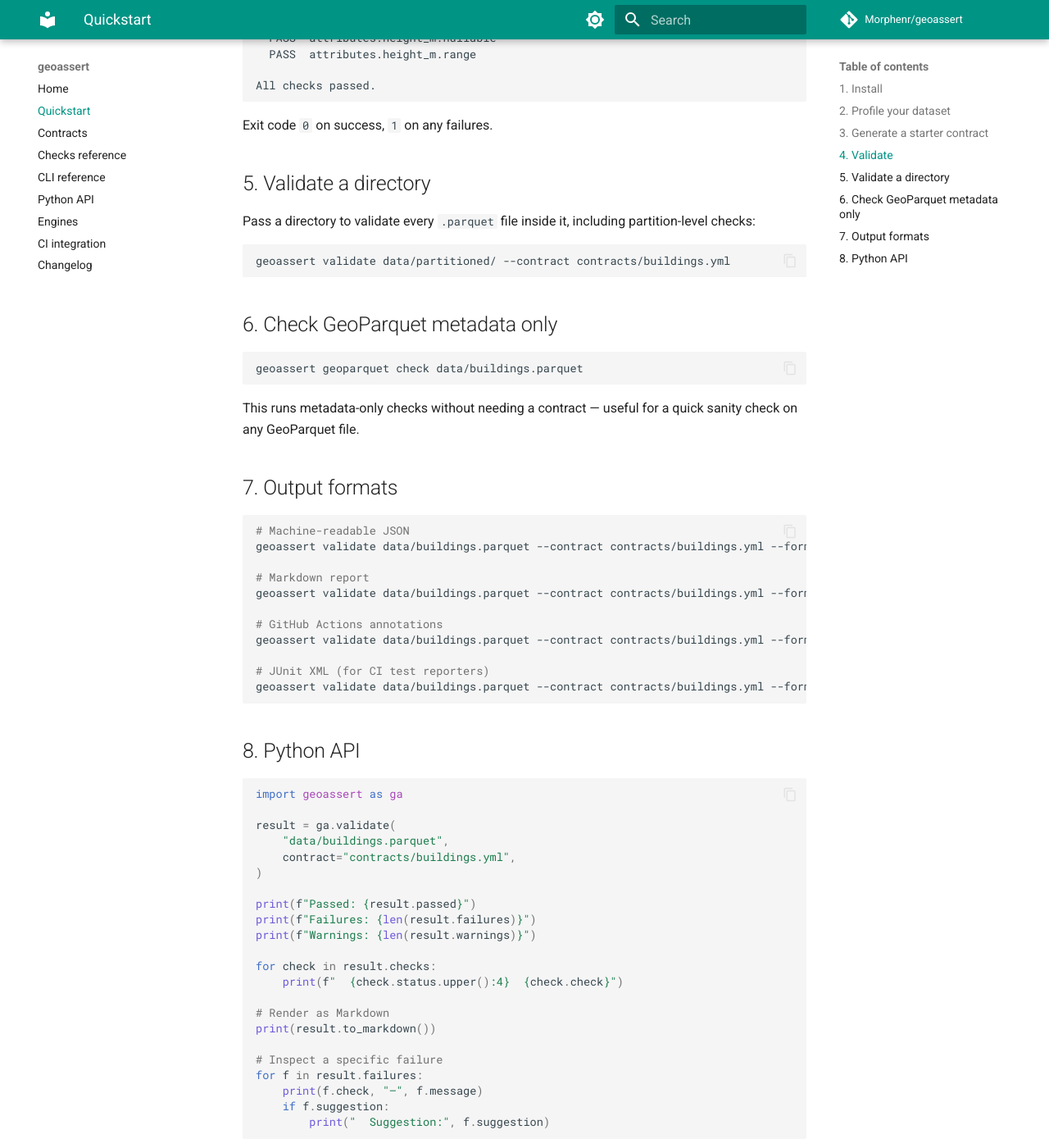
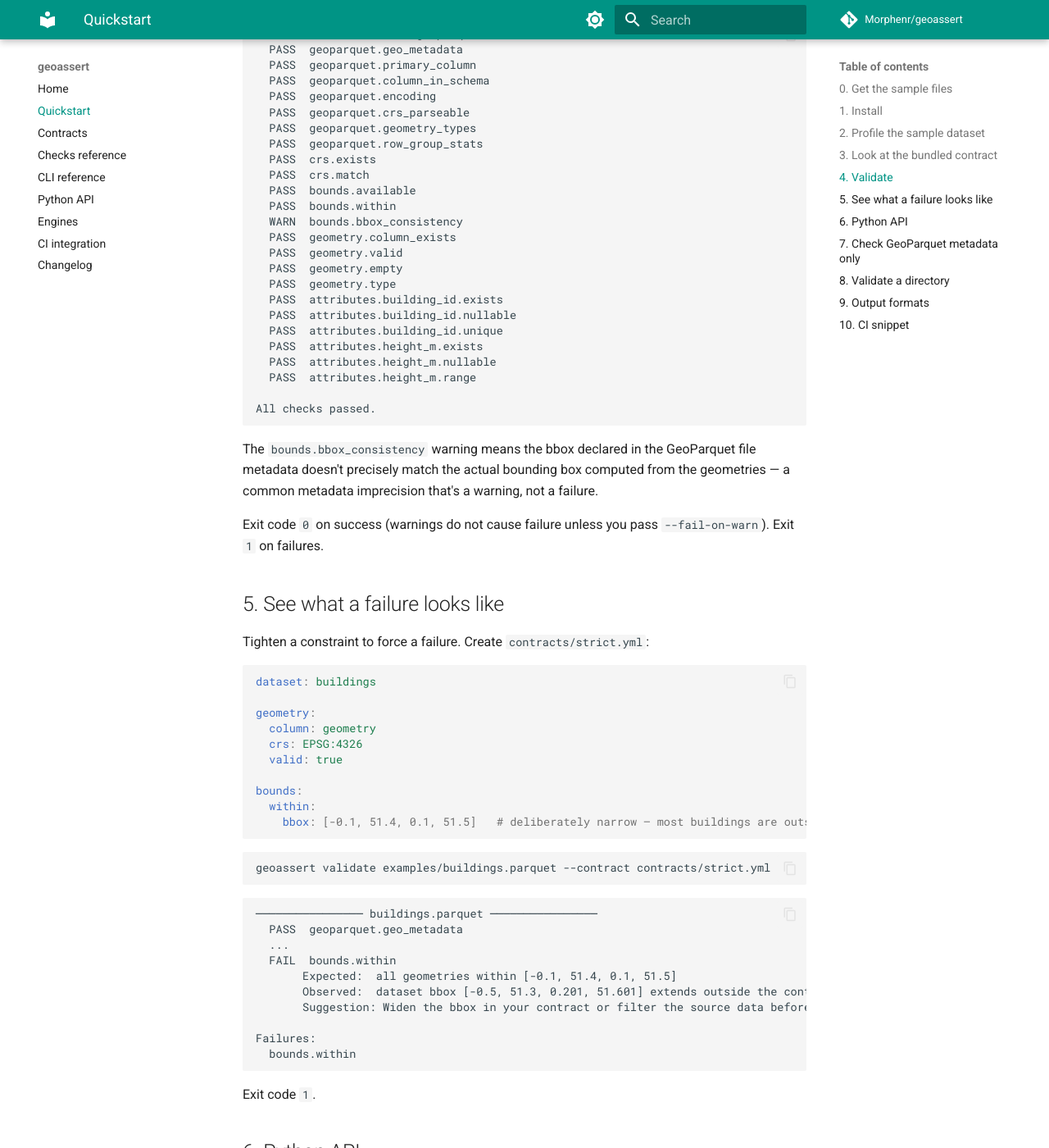
Before and after one commit to Morphenr/geoassert, an MkDocs documentation site: the page built from docs/quickstart.md, in a window 1280 px wide and 1400 px high, scrolled down 1986 px. Shown: the whole window at 82% size. Built offline with MkDocs 1.6.1 and Material for MkDocs 9.7.7, drawn with Linux system fonts in a browser that asks for light colours; comment, search, counter and statistics services are not loaded; some of the changed text lies outside the part shown.

Commit message:
docs: searchable README, reproducible quickstart, bundled example dataset
Rewrites the README and docs landing page for better discoverability
("validate GeoParquet files" appears in the first line). Adds a bundled
120-row GeoParquet sample and matching contract under examples/ so every
quickstart command is fully reproducible from a fresh clone. Updates the
roadmap to reflect v0.1–v0.4 shipped status.

Co-Authored-By: Claude Sonnet 4.6 <noreply@anthropic.com>

````diff
--- a/docs/quickstart.md
+++ b/docs/quickstart.md
@@ -1,6 +1,21 @@
 # Quickstart
 
-This guide walks through the typical `geoassert` workflow: profile a dataset, generate a contract, validate it, and integrate with CI.
+This guide is fully reproducible. A sample GeoParquet file and matching contract are bundled in the repository — every command below runs against them out of the box.
+
+## 0. Get the sample files
+
+Clone the repo to get `examples/buildings.parquet` and `examples/buildings_contract.yml`:
+
+```bash
+git clone https://github.com/Morphenr/geoassert
+cd geoassert
+```
+
+Or regenerate the sample dataset yourself (requires only `pyarrow`):
+
+```bash
+python scripts/make_demo_data.py
+```
 
 ## 1. Install
 
@@ -10,40 +25,35 @@ pip install "geoassert[shapely]"
 
 The `shapely` extra enables geometry validity, type, and bbox consistency checks. Everything else (CRS, bounds, attributes, GeoParquet metadata) works with the base install.
 
-## 2. Profile your dataset
-
-`geoassert profile` gives you a quick summary of your dataset without writing a contract.
+## 2. Profile the sample dataset
 
 ```bash
-geoassert profile data/buildings.parquet
+geoassert profile examples/buildings.parquet
 ```
 
 ```
-──────────────────────── buildings.parquet ────────────────────────
-  Rows:           120,000
-  Columns:        5
+──────────────────── buildings.parquet ────────────────────────
+  Rows:           120
+  Columns:        4
   Geometry col:   geometry
   Geometry types: ['Polygon']
   CRS:            EPSG:4326
-  Bounds:         [-0.51, 51.28, 0.33, 51.69]
+  Bounds:         [-0.5, 51.3, 0.201, 51.601]
 ```
+
+`profile` gives you an instant summary without writing a contract — useful as a first sanity check on any GeoParquet file.
 
 As JSON:
 
 ```bash
-geoassert profile data/buildings.parquet --format json
+geoassert profile examples/buildings.parquet --format json
 ```
 
-## 3. Generate a starter contract
+## 3. Look at the bundled contract
 
-```bash
-geoassert init-contract data/buildings.parquet > contracts/buildings.yml
-```
-
-The generated contract captures the observed CRS, geometry types, bounds, and column types. Edit it to tighten the constraints before committing.
+The file [`examples/buildings_contract.yml`](https://github.com/Morphenr/geoassert/blob/main/examples/buildings_contract.yml) was generated from the sample data and then tightened by hand:
 
 ```yaml
-geoassert_version: "0.1"
 dataset: buildings
 
 geometry:
@@ -68,14 +77,20 @@ attributes:
     max: 400
 ```
 
+To generate a starter contract from your own data:
+
+```bash
+geoassert init-contract examples/buildings.parquet > my_contract.yml
+```
+
 ## 4. Validate
 
 ```bash
-geoassert validate data/buildings.parquet --contract contracts/buildings.yml
+geoassert validate examples/buildings.parquet --contract examples/buildings_contract.yml
 ```
 
 ```
-──────────────────────── buildings.parquet ────────────────────────
+──────────────── buildings.parquet ────────────────
   PASS  geoparquet.geo_metadata
   PASS  geoparquet.primary_column
   PASS  geoparquet.column_in_schema
@@ -87,7 +102,11 @@ geoassert validate data/buildings.parquet --contract contracts/buildings.yml
   PASS  crs.match
   PASS  bounds.available
   PASS  bounds.within
-  PASS  bounds.bbox_consistency
+  WARN  bounds.bbox_consistency
+  PASS  geometry.column_exists
+  PASS  geometry.valid
+  PASS  geometry.empty
+  PASS  geometry.type
   PASS  attributes.building_id.exists
   PASS  attributes.building_id.nullable
   PASS  attributes.building_id.unique
@@ -98,63 +117,119 @@ geoassert validate data/buildings.parquet --contract contracts/buildings.yml
 All checks passed.
 ```
 
-Exit code `0` on success, `1` on any failures.
+The `bounds.bbox_consistency` warning means the bbox declared in the GeoParquet file metadata doesn't precisely match the actual bounding box computed from the geometries — a common metadata imprecision that's a warning, not a failure.
 
-## 5. Validate a directory
+Exit code `0` on success (warnings do not cause failure unless you pass `--fail-on-warn`). Exit `1` on failures.
 
-Pass a directory to validate every `.parquet` file inside it, including partition-level checks:
+## 5. See what a failure looks like
+
+Tighten a constraint to force a failure. Create `contracts/strict.yml`:
+
+```yaml
+dataset: buildings
+
+geometry:
+  column: geometry
+  crs: EPSG:4326
+  valid: true
+
+bounds:
+  within:
+    bbox: [-0.1, 51.4, 0.1, 51.5]   # deliberately narrow — most buildings are outside
+```
 
 ```bash
-geoassert validate data/partitioned/ --contract contracts/buildings.yml
+geoassert validate examples/buildings.parquet --contract contracts/strict.yml
 ```
 
-## 6. Check GeoParquet metadata only
+```
+──────────────── buildings.parquet ────────────────
+  PASS  geoparquet.geo_metadata
+  ...
+  FAIL  bounds.within
+       Expected:  all geometries within [-0.1, 51.4, 0.1, 51.5]
+       Observed:  dataset bbox [-0.5, 51.3, 0.201, 51.601] extends outside the contract bbox
+       Suggestion: Widen the bbox in your contract or filter the source data before export.
 
-```bash
-geoassert geoparquet check data/buildings.parquet
+Failures:
+  bounds.within
 ```
 
-This runs metadata-only checks without needing a contract — useful for a quick sanity check on any GeoParquet file.
+Exit code `1`.
 
-## 7. Output formats
+## 6. Python API
 
-```bash
-# Machine-readable JSON
-geoassert validate data/buildings.parquet --contract contracts/buildings.yml --format json
-
-# Markdown report
-geoassert validate data/buildings.parquet --contract contracts/buildings.yml --format markdown
-
-# GitHub Actions annotations
-geoassert validate data/buildings.parquet --contract contracts/buildings.yml --format github
-
-# JUnit XML (for CI test reporters)
-geoassert validate data/buildings.parquet --contract contracts/buildings.yml --format junit
-```
-
-## 8. Python API
+The same validation works via Python:
 
 ```python
 import geoassert as ga
 
 result = ga.validate(
-    "data/buildings.parquet",
-    contract="contracts/buildings.yml",
+    "examples/buildings.parquet",
+    contract="examples/buildings_contract.yml",
 )
 
 print(f"Passed: {result.passed}")
+print(f"Checks: {len(result.checks)}")
 print(f"Failures: {len(result.failures)}")
-print(f"Warnings: {len(result.warnings)}")
 
+# Render a markdown report
+if not result.passed:
+    print(result.to_markdown())
+
+# Inspect individual checks
 for check in result.checks:
     print(f"  {check.status.upper():4}  {check.check}")
 
-# Render as Markdown
-print(result.to_markdown())
+# Raise on failure
+assert result.passed, f"{len(result.failures)} check(s) failed"
+```
 
-# Inspect a specific failure
-for f in result.failures:
-    print(f.check, "—", f.message)
-    if f.suggestion:
-        print("  Suggestion:", f.suggestion)
+## 7. Check GeoParquet metadata only
+
+No contract needed — runs metadata-only checks on any GeoParquet file:
+
+```bash
+geoassert geoparquet check examples/buildings.parquet
 ```
+
+## 8. Validate a directory
+
+Pass a directory to validate every `.parquet` file inside it, plus partition-level checks:
+
+```bash
+geoassert validate data/partitioned/ --contract examples/buildings_contract.yml
+```
+
+## 9. Output formats
+
+```bash
+# Machine-readable JSON
+geoassert validate examples/buildings.parquet --contract examples/buildings_contract.yml --format json
+
+# Markdown report
+geoassert validate examples/buildings.parquet --contract examples/buildings_contract.yml --format markdown
+
+# GitHub Actions annotations (::error / ::warning)
+geoassert validate examples/buildings.parquet --contract examples/buildings_contract.yml --format github
+
+# JUnit XML (for CI test reporters)
+geoassert validate examples/buildings.parquet --contract examples/buildings_contract.yml --format junit
+```
+
+## 10. CI snippet
+
+```yaml
+- name: Validate GeoParquet files
+  run: |
+    pip install geoassert
+    geoassert validate examples/buildings.parquet \
+      --contract examples/buildings_contract.yml \
+      --format github
+```
+
+`--format github` emits inline annotations on the Files tab of a pull request.
+
+---
+
+**Next steps:** [Contract reference →](contracts.md) | [All checks →](checks.md) | [CLI reference →](cli.md)
````
Also changed, not shown: other parts of docs/quickstart.md (+1 -2 lines), README.md (+150 -63 lines), docs/index.md (+39 -25 lines), 3 other files.
